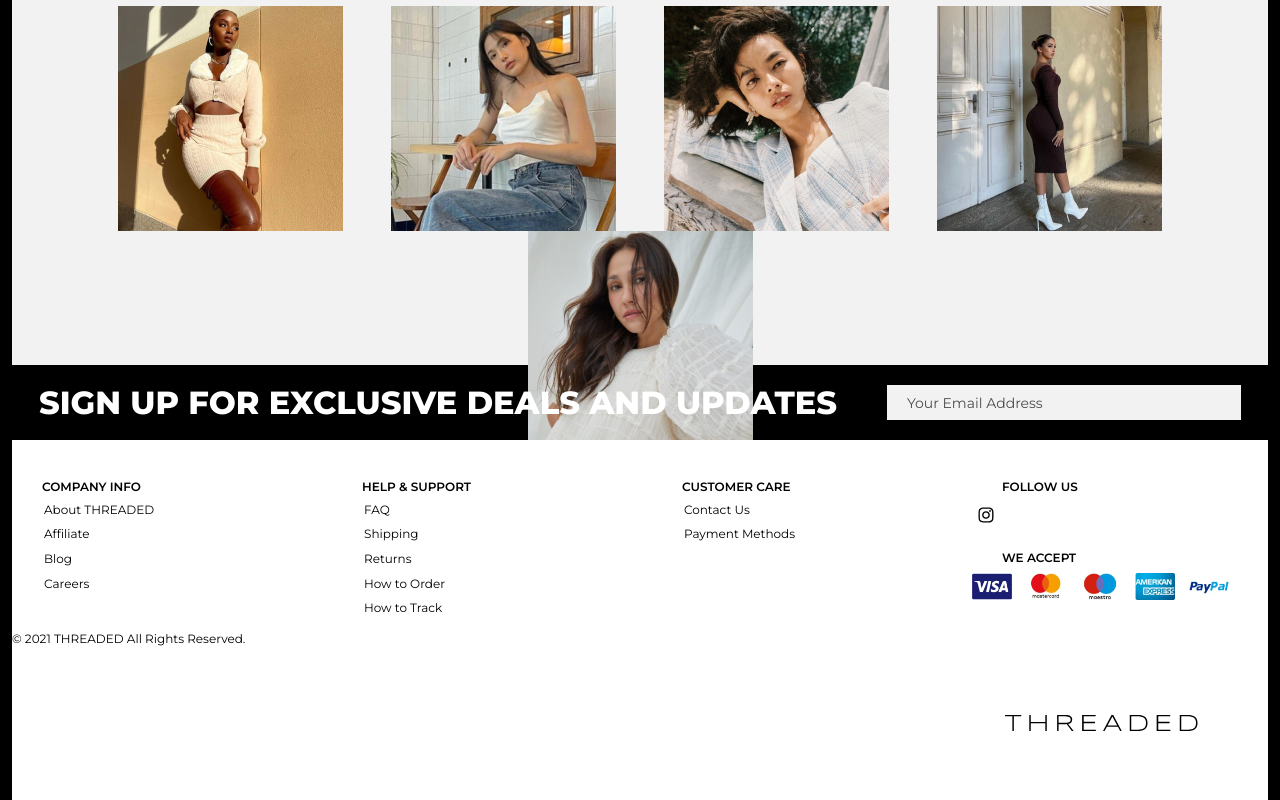
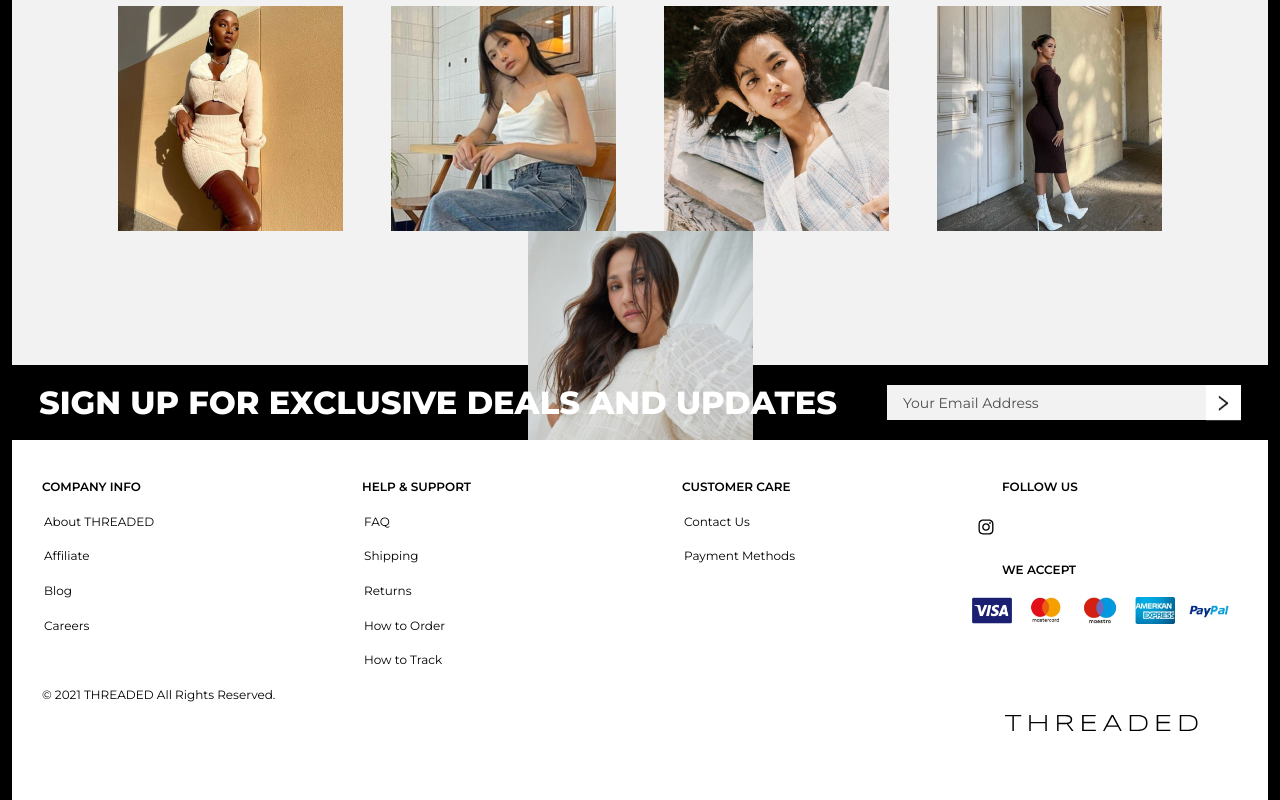
Before and after one commit to aldrinrenzcruz/threaded-fashion-landing-page, a plain HTML site: page index.html in a window 1280 px wide. Shown: the part 3200-4000 px from the top of the page. Drawn offline with Linux system fonts and the light colour scheme.

Commit message:
added submit button for email input

```diff
--- a/assets/css/main.scss
+++ b/assets/css/main.scss
@@ -560,18 +560,38 @@ header {
     text-transform: uppercase;
   }
 
+  .input-container {
+    position: relative;
+
     input {
       width: 354px;
       height: 35px;
       border: none;
-    padding-right: 20px;
-    padding-left: 20px;
+      padding-right: 50px;
+      padding-left: 16px;
       font-weight: 400;
       font-size: 14px;
       background-color: var(--base-gray);
 
       &::placeholder {
         color: var(--gray-1);
+      }
+
+      &:focus {
+        outline: 0 none;
+      }
+    }
+
+    .submit-btn {
+      position: absolute;
+      right: 0;
+      top: 48%;
+      transform: translateY(-48%);
+      width: 35px;
+      height: 35px;
+      border: none;
+      background: var(--base-white);
+      cursor: pointer;
     }
   }
 }
@@ -584,6 +604,7 @@ header {
 
   .footer-heading {
     margin-left: 30px;
+    margin-bottom: 20px;
     font-weight: 600;
     font-size: 12px;
     line-height: 14.63px;
@@ -596,7 +617,7 @@ header {
       font-size: 12px;
       line-height: 14.63px;
       list-style: none;
-      margin-bottom: 10px;
+      margin-bottom: 20px;
 
       a {
         color: #000;
@@ -617,6 +638,7 @@ header {
   }
 
   p {
+    margin-left: 30px;
     font-weight: 400;
     font-size: 12px;
     line-height: 14.63px;
--- a/index.html
+++ b/index.html
@@ -219,7 +219,12 @@
     <!-- NEWSLETTER SECTION -->
     <section class="newsletter-section">
       <h2>Sign up for exclusive deals and updates</h2>
-      <input type="email" placeholder="Your Email Address">
+      <div class="input-container">
+        <input type="email" placeholder="Your Email Address">
+        <button class="submit-btn" type="button">
+          <img src="assets/icons/ant-design_right-outlined-dark.png" alt="submit button icon">
+        </button>
+      </div>
     </section>
 
     <!-- FOOTER SECTION -->
```
Also changed, not shown: assets/css/main.css, 1 other file. Lines whose indentation alone changed are shown as unchanged.
